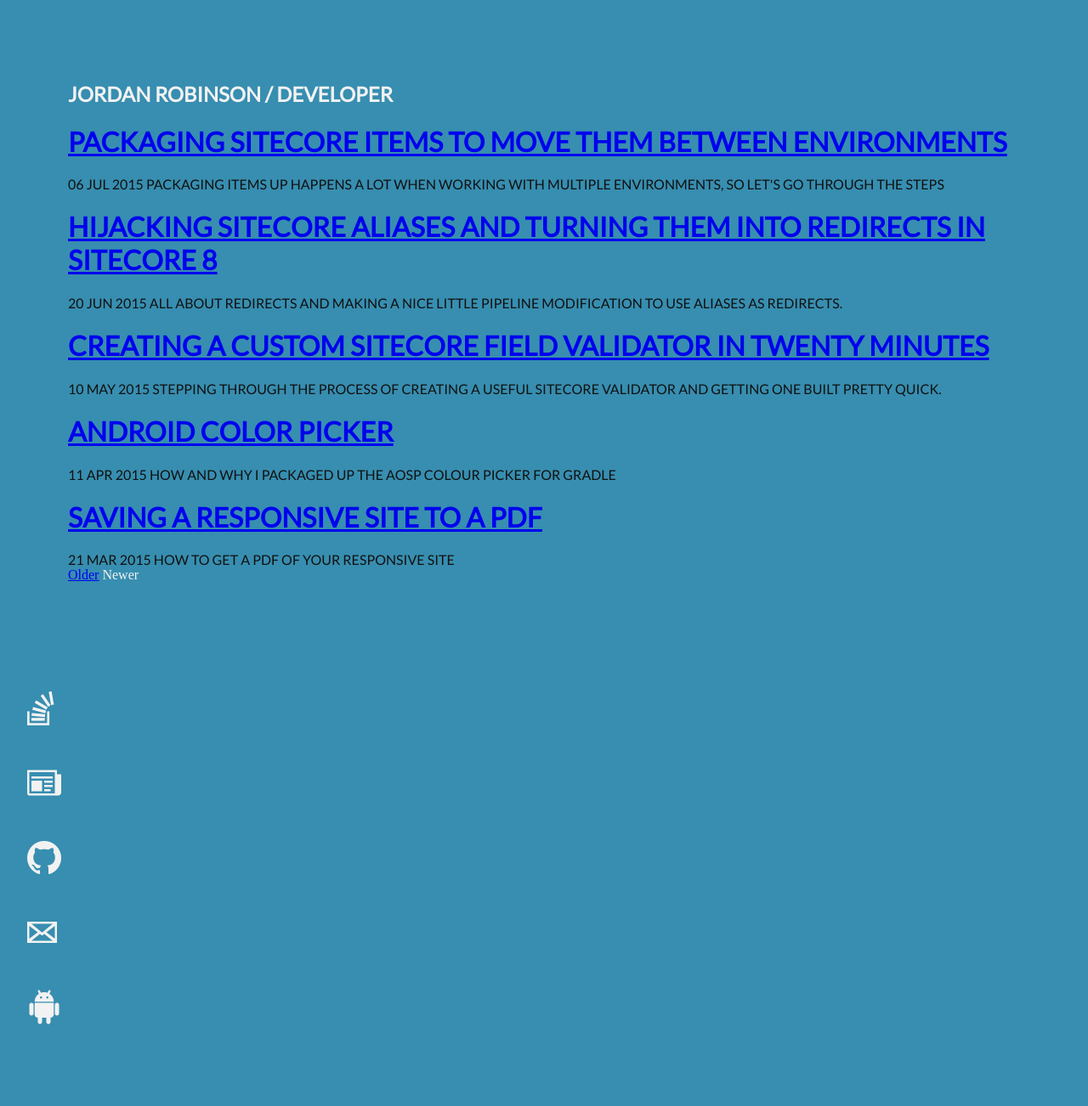
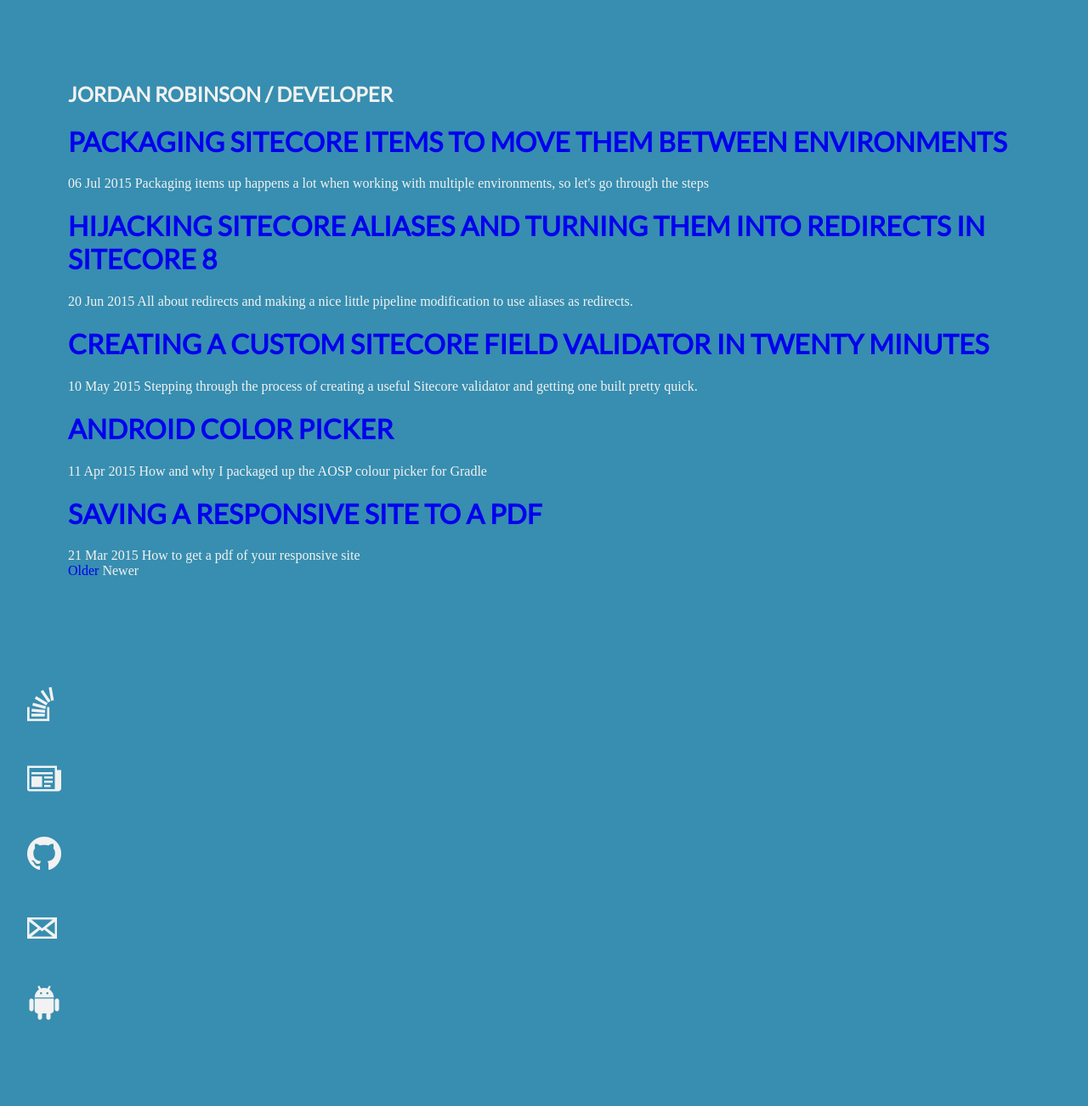
Before and after one commit to jordanrobinson/blog, a Jekyll site: the page built from index.html, in a window 1280 px wide. Shown: the whole page at 85% size. Built offline with Jekyll 4.4.1, drawn with Linux system fonts in a browser that asks for light colours; Markdown is read by kramdown in place of the engine named in the settings; the list of posts is cut into pages by our own code.

Commit message:
More small title fixes

```diff
--- a/_layouts/page.html
+++ b/_layouts/page.html
@@ -3,6 +3,6 @@ layout: default
 ---
 
 <div class="page">
-  <h1 class="page-title">{{ page.title }}</h1>
+  <h2 class="page-title">{{ page.title }}</h1>
   {{ content }}
 </div>
--- a/public/css/blog.css
+++ b/public/css/blog.css
@@ -113,6 +113,7 @@ title, head {
 
  a {
  	background-color: transparent;
+ 	text-decoration: none;
  }
 
 /**
@@ -124,6 +125,7 @@ title, head {
  a:hover {
  	outline: 0;
  }
+
 
 
 
@@ -537,7 +539,7 @@ title, head {
   text-decoration: none;
  }
 
- .post {
+ .post-title {
  	color: #111111;
  	font-family: "Lato", sans-serif;
  	text-transform: uppercase;
@@ -571,6 +573,8 @@ title, head {
   font-size:16pt;
   display:none;
  }
+
+
 
 
  /* MQ */
```
